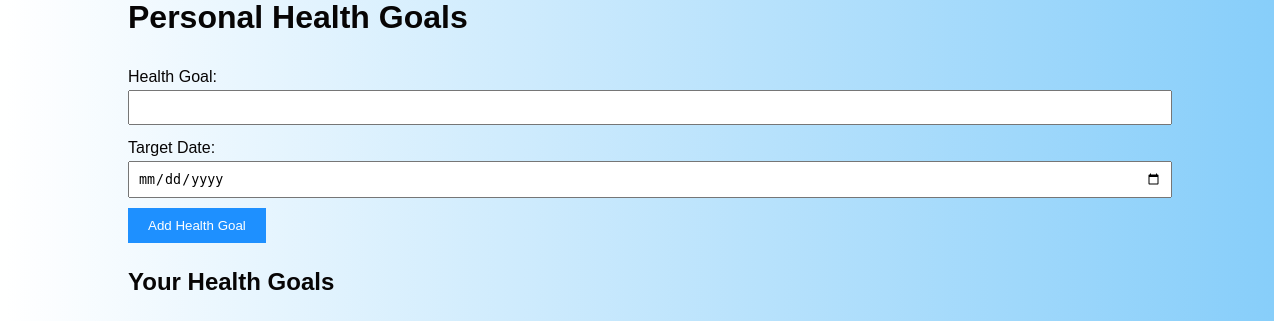
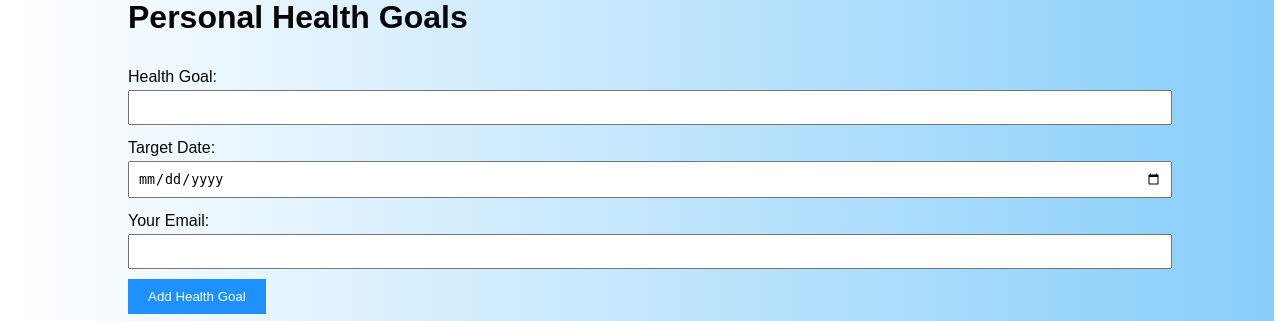
Before and after one commit to cashilaa/trach, a Flask app: page /health_goals in a window 1280 px wide. Shown: the part 167-488 px from the top of the page. Run offline with Flask 3, Linux system fonts and the light colour scheme.

Commit message:
Update health_goals.html

```diff
--- a/templates/health_goals.html
+++ b/templates/health_goals.html
@@ -8,6 +8,9 @@
 
         <label for="target_date">Target Date:</label>
         <input type="date" id="target_date" name="target_date" required>
+
+        <label for="email">Your Email:</label>
+        <input type="email" id="email" name="email" required>
 
         <input type="submit" value="Add Health Goal" class="btn">
     </form>
```
